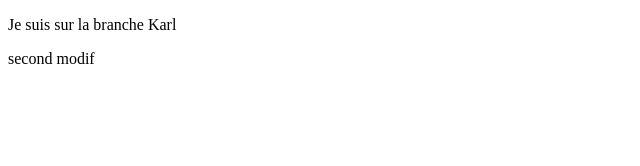
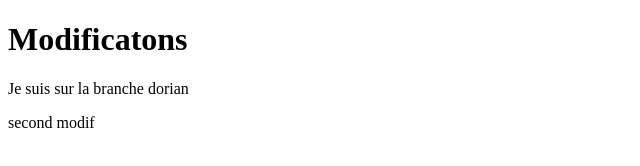
Before and after one commit to Herold-Ka/promo9, a plain HTML site: page index.html in a window 1280 px wide. Shown: the whole page, without its empty margins (0-640 px from the left). Drawn offline with Linux system fonts and the light colour scheme.

Commit message:
Modif dorian

```diff
--- a/index.html
+++ b/index.html
@@ -8,7 +8,8 @@
 </head>
 <body>
     <header>
-        <p>Je suis sur la branche Karl</p>
+        <h1>Modificatons</h1>
+        <p>Je suis sur la branche dorian</p>
         <p>second modif</p>
     </header>
 </body>
```
